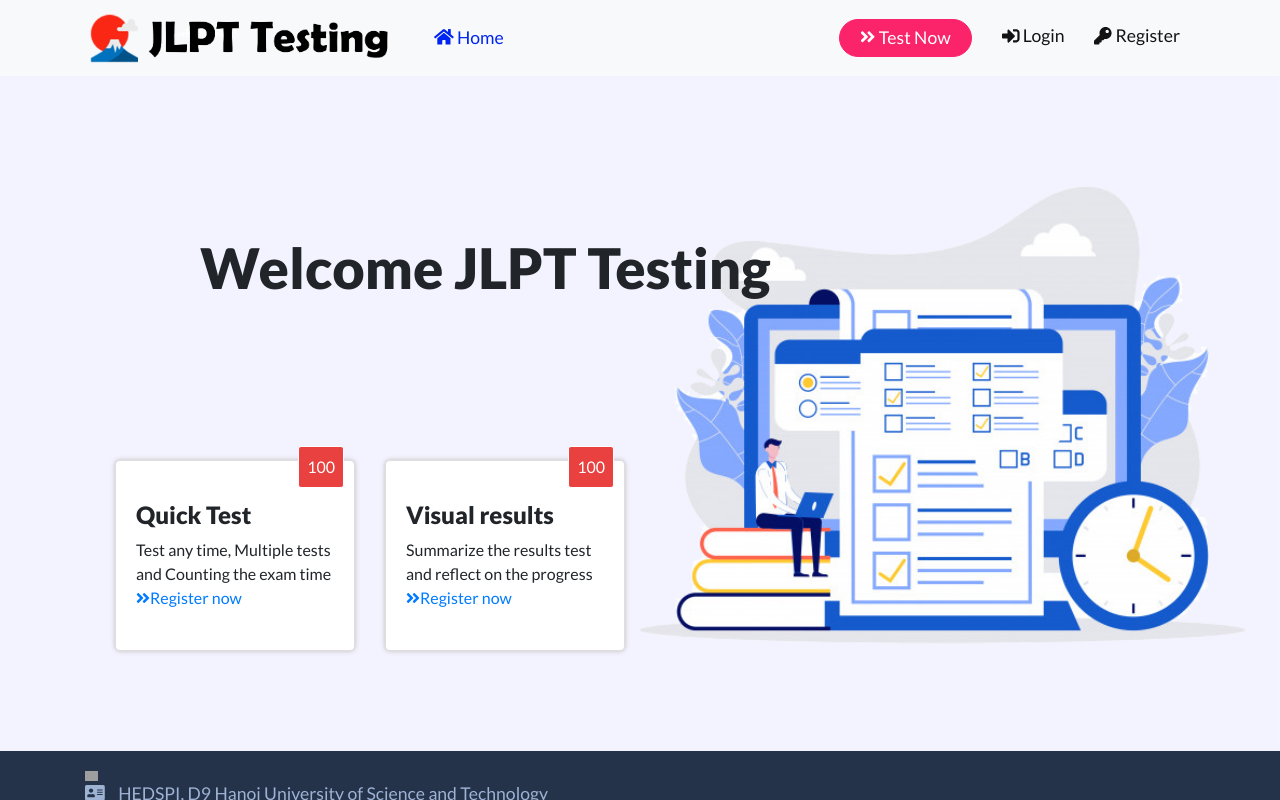
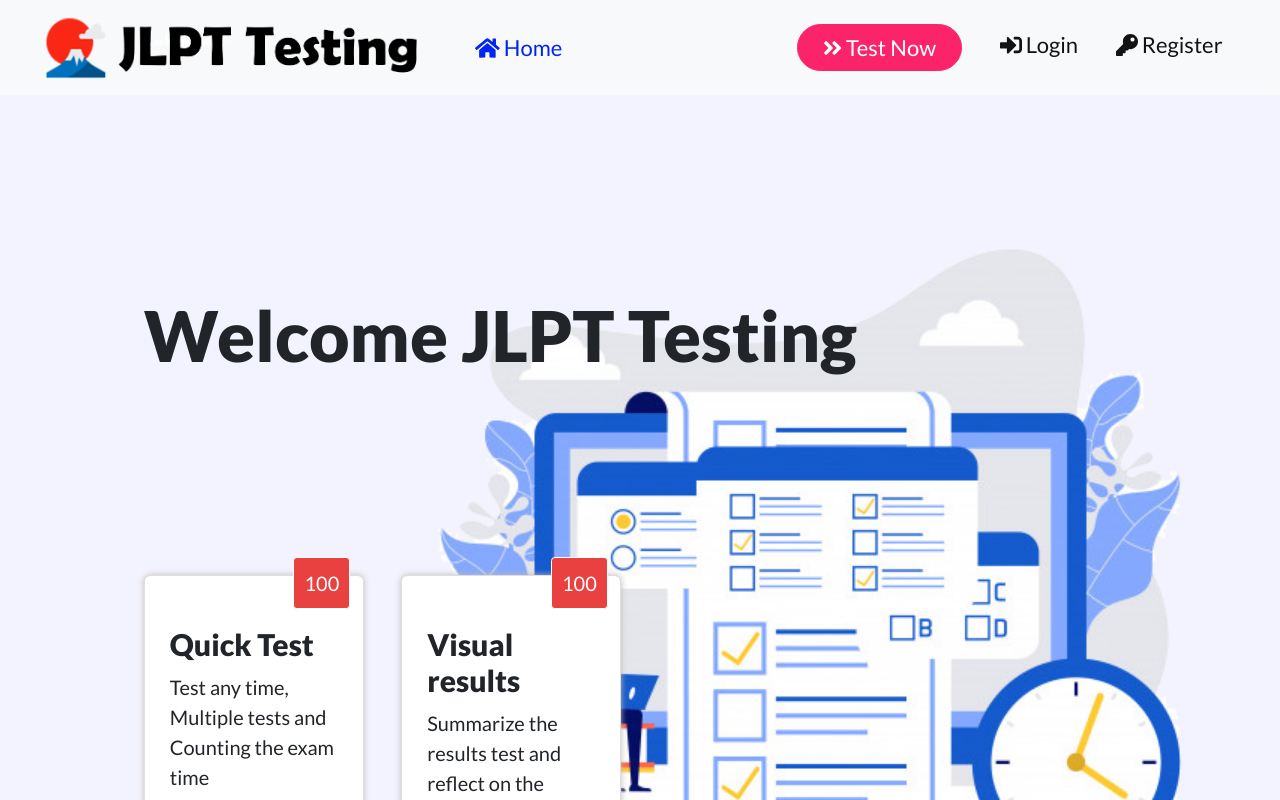
Before and after one commit to dangnam739/jlpt-testing-site, a React (Create React App) app in the folder jlpt-learning-client/: page / in a window 1280 px wide. Shown: the top 800 px of the page. Built offline with nearby package versions, Linux system fonts and the light colour scheme; grey boxes are pictures that could not be loaded; a web font is replaced by a local one.

Commit message:
fix template

```diff
--- a/jlpt-learning-client/src/App.css
+++ b/jlpt-learning-client/src/App.css
@@ -2,6 +2,7 @@
 @import url('https://fonts.googleapis.com/css2?family=Lato:ital,wght@0,300;0,400;0,700;0,900;1,300;1,400;1,700;1,900&display=swap');
 body{
     font-family: 'Lato', sans-serif;
+    zoom: 125%;
 }
 
 .test{
--- a/jlpt-learning-client/src/containers/Home/Home.js
+++ b/jlpt-learning-client/src/containers/Home/Home.js
@@ -35,7 +35,7 @@ class Home extends Component {
         return (
             <div className="homepage">
                 <div className = "homepage__header">
-                    <p className="homepage__header__title">
+                    <p className="homepage__header__title container">
                         Welcome JLPT Testing
                     </p>
                 <div className = "container">
--- a/jlpt-learning-client/src/containers/Home/Home.scss
+++ b/jlpt-learning-client/src/containers/Home/Home.scss
@@ -33,7 +33,7 @@ $desktop-width: 1024px;
             z-index: 1;
             margin-bottom: 100px;
             margin-top: 100px;
-            margin-left: 100px;
+            // margin-left: 100px;
         }
     }
     &__content {
--- a/jlpt-learning-client/src/containers/Login/Login.scss
+++ b/jlpt-learning-client/src/containers/Login/Login.scss
@@ -8,7 +8,7 @@ $desktop-width: 1024px;
 }
 
 .login{
-    height: 100vh;
+    height: 50vh;
     background-color: rgb(255, 255, 255);
 
     &__form{
--- a/jlpt-learning-client/src/containers/Menu/Menu.scss
+++ b/jlpt-learning-client/src/containers/Menu/Menu.scss
@@ -9,7 +9,7 @@ $desktop-width: 1024px;
 
 .menupage{
     //position: fixed;
-    width: 100vw;
+    // width: 100vw;
     font-size: 1.1rem;
     z-index: 99;
 
--- a/jlpt-learning-client/src/containers/Profile/Profile.js
+++ b/jlpt-learning-client/src/containers/Profile/Profile.js
@@ -66,14 +66,10 @@ class Profile extends Component {
                                 </ul>
                             </nav>
 
-                            <div className="d-flex" style={{width: "100%"}}>
+                            <div className="d-flex" style={{width: "50%"}}>
 
-                                    <a href="/practice" className="btn btn-primary mr-4" style={{width: "50%"}}>
-                                        Practice now
-                                    </a>
-
-                                <a href="/exam" className="btn btn-primary" style={{width: "50%"}}>
-                                        Test now
+                                    <a href="/practice" className="btn btn-primary mr-4" style={{width: "100%"}}>
+                                        Test now >>
                                     </a>
 
                             </div>
--- a/jlpt-learning-client/src/containers/Register/Register.scss
+++ b/jlpt-learning-client/src/containers/Register/Register.scss
@@ -1,5 +1,5 @@
 .register{
-    height: 100vh;
+    height: 60vh;
     background-color: rgb(255, 255, 255);
 
     &__form{
```
